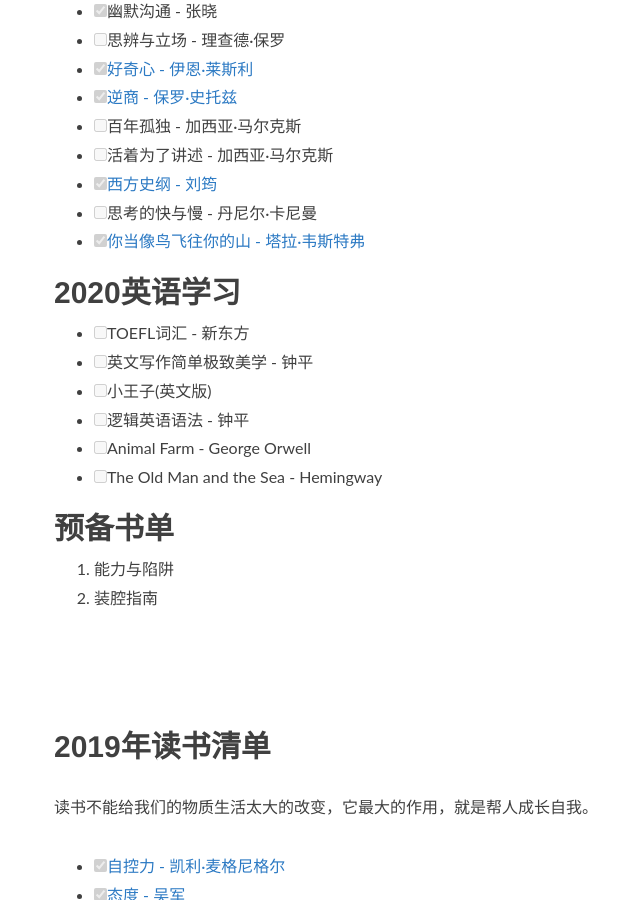
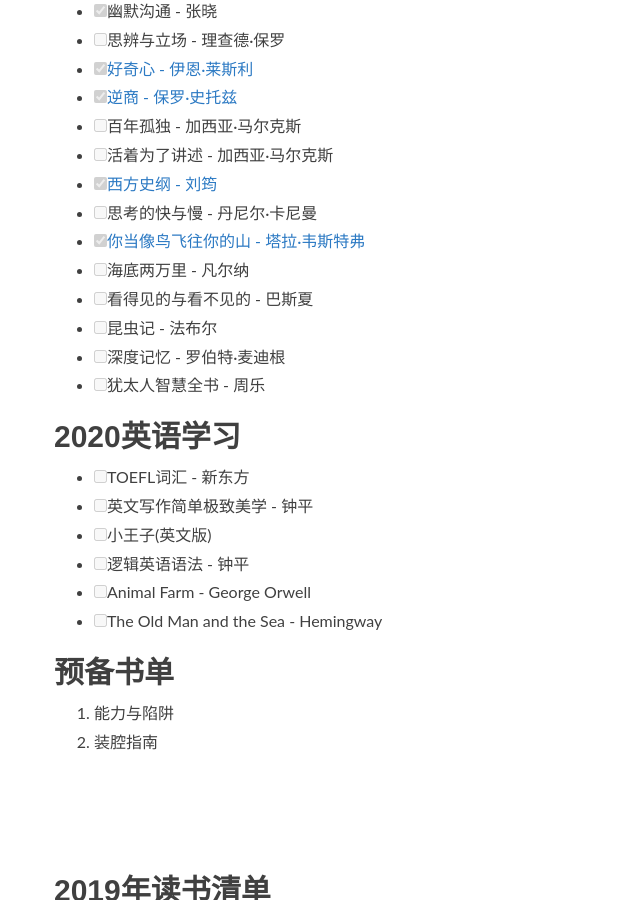
Before and after one commit to sanbuguan/sanbuguan.github.io, a Jekyll site: the page built from reading.md, in a window 1280 px wide and 900 px high, scrolled down 909 px. Shown: the whole window, without its empty margins (211-851 px from the left). Built offline with Jekyll 4.4.1, drawn with Linux system fonts in a browser that asks for light colours; nearby versions of some CDN libraries.

Commit message:
add reading

```diff
--- a/reading.md
+++ b/reading.md
@@ -29,6 +29,12 @@
 - [x] [西方史纲 - 刘筠](/studynotes/2020/05/18/Occident/)
 - [ ] 思考的快与慢 - 丹尼尔·卡尼曼
 - [x] [你当像鸟飞往你的山 - 塔拉·韦斯特弗](/studynotes/2020/06/26/educated/)
+- [ ] 海底两万里 - 凡尔纳
+- [ ] 看得见的与看不见的 - 巴斯夏
+- [ ] 昆虫记 - 法布尔
+- [ ] 深度记忆 - 罗伯特·麦迪根
+- [ ] 犹太人智慧全书 - 周乐
+
 
 
 ## 2020英语学习
```
